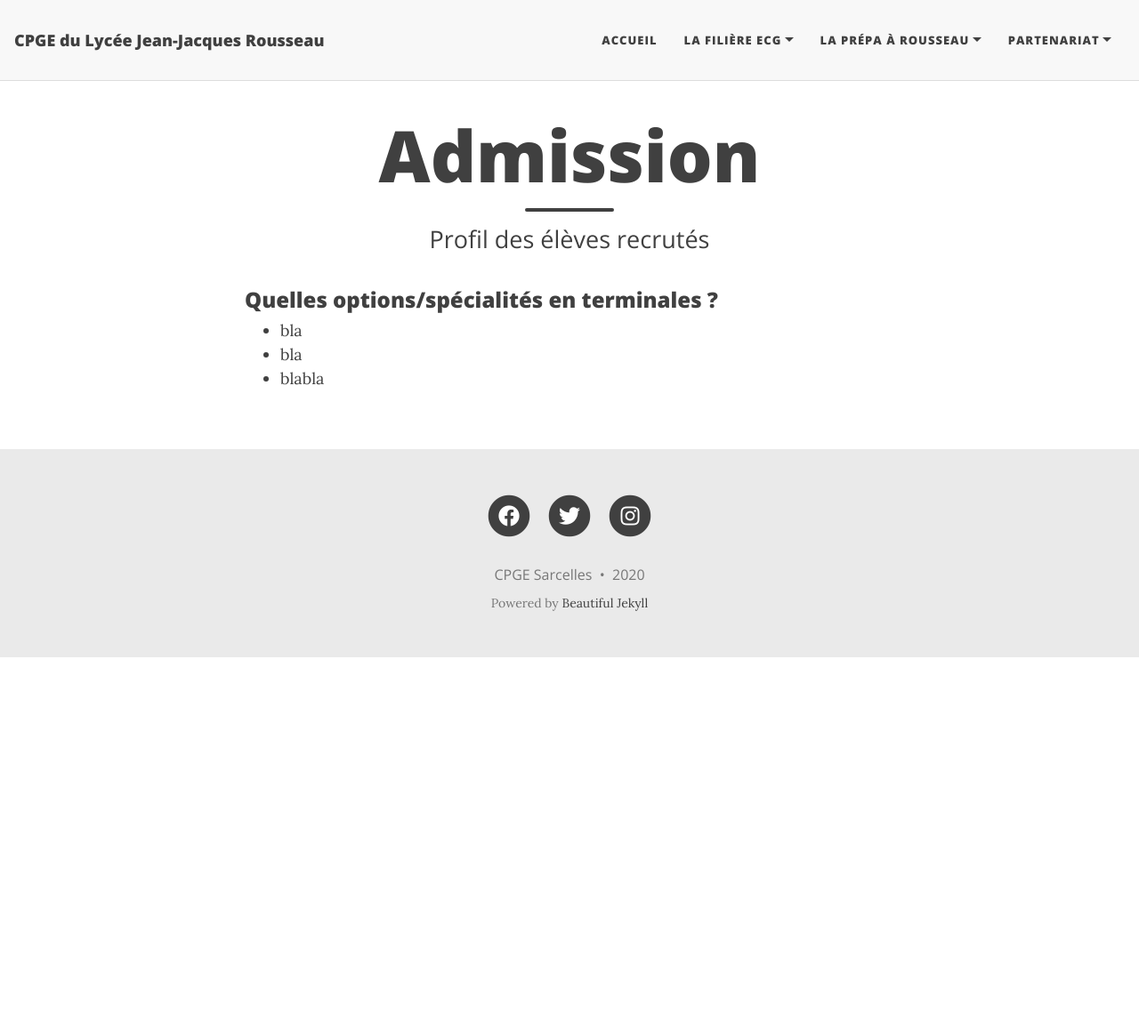
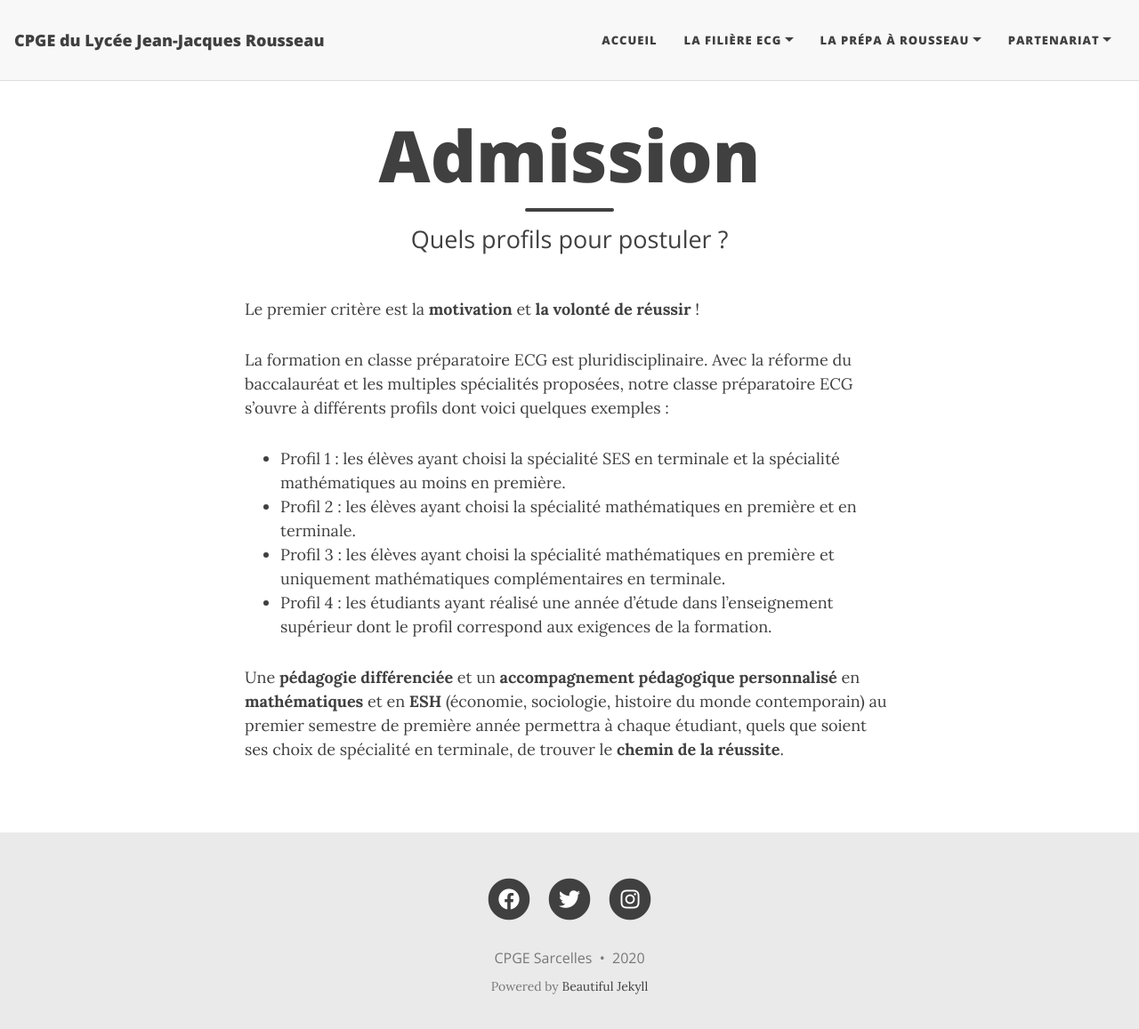
Before and after one commit to cpgesarcelles/cpgesarcelles.github.io, a Jekyll site: the page built from admission.md, in a window 1280 px wide and 1170 px high. Shown: the top 1157 px of the window at 89% size. Built offline with Jekyll 4.4.1, drawn with Linux system fonts in a browser that asks for light colours; nearby versions of some CDN libraries.

Commit message:
Update admission.md

```diff
--- a/admission.md
+++ b/admission.md
@@ -1,11 +1,16 @@
 ---
 layout: page
 title: Admission
-subtitle: Profil des élèves recrutés
+subtitle: Quels profils pour postuler ?
 ---
 
-### Quelles options/spécialités en terminales ?
+Le premier critère est la **motivation** et **la volonté de réussir** !
 
-- bla
-- bla
-- blabla
+La formation en classe préparatoire ECG est pluridisciplinaire. Avec la réforme du baccalauréat et les multiples spécialités proposées, notre classe préparatoire ECG s’ouvre à différents profils dont voici quelques exemples :
+
+- Profil 1 : les élèves ayant choisi la spécialité SES en terminale et la spécialité mathématiques au moins en première.
+- Profil 2 : les élèves ayant choisi la spécialité mathématiques en première et en terminale.
+- Profil 3 : les élèves ayant choisi la spécialité mathématiques en première et uniquement mathématiques complémentaires en terminale.
+- Profil 4 : les étudiants ayant réalisé une année d’étude dans l’enseignement supérieur dont le profil correspond aux exigences de la formation.
+
+Une **pédagogie différenciée** et un **accompagnement pédagogique personnalisé** en **mathématiques** et en **ESH** (économie, sociologie, histoire du monde contemporain) au premier semestre de première année permettra à chaque étudiant, quels que soient ses choix de spécialité en terminale, de trouver le **chemin de la réussite**.
```
